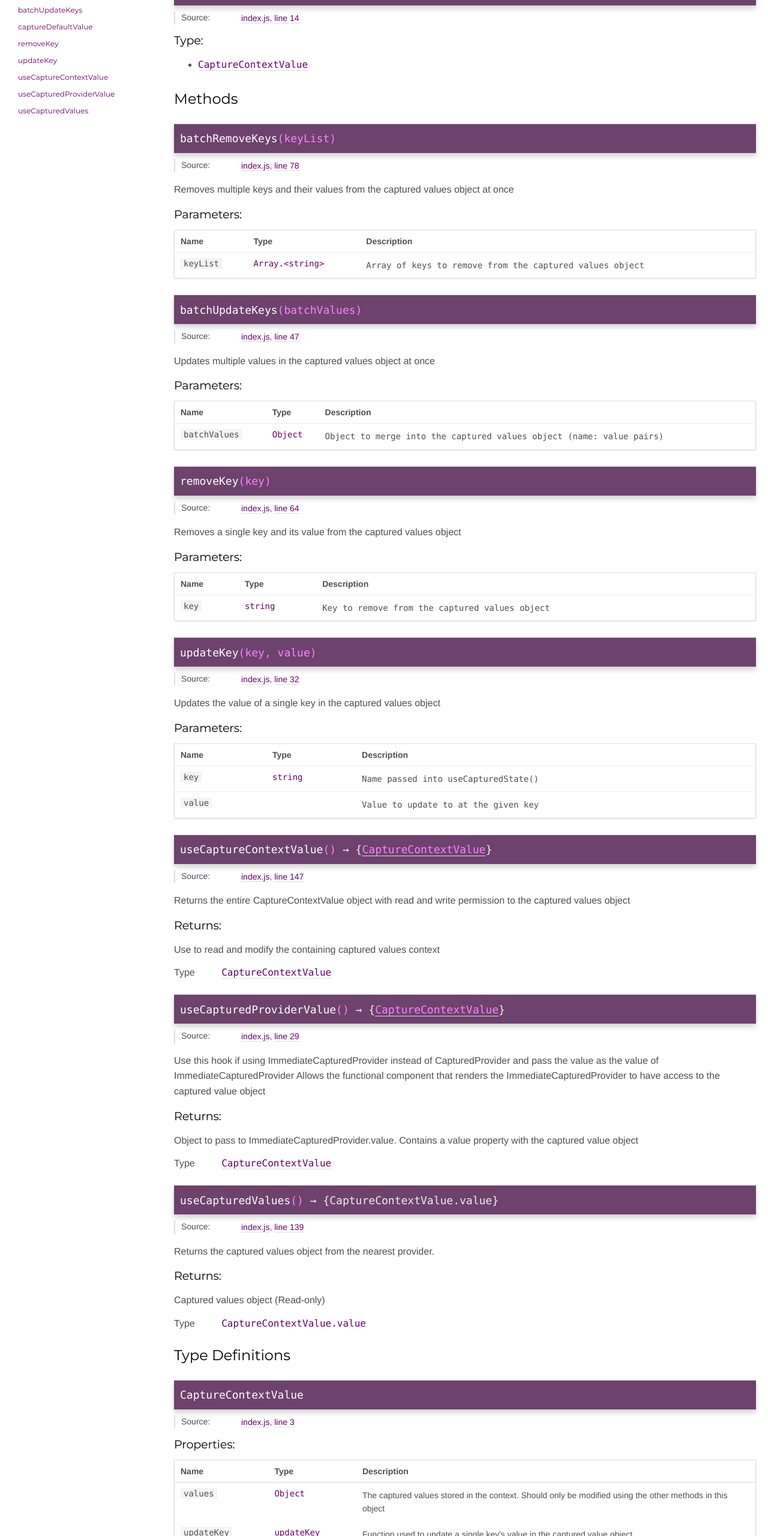
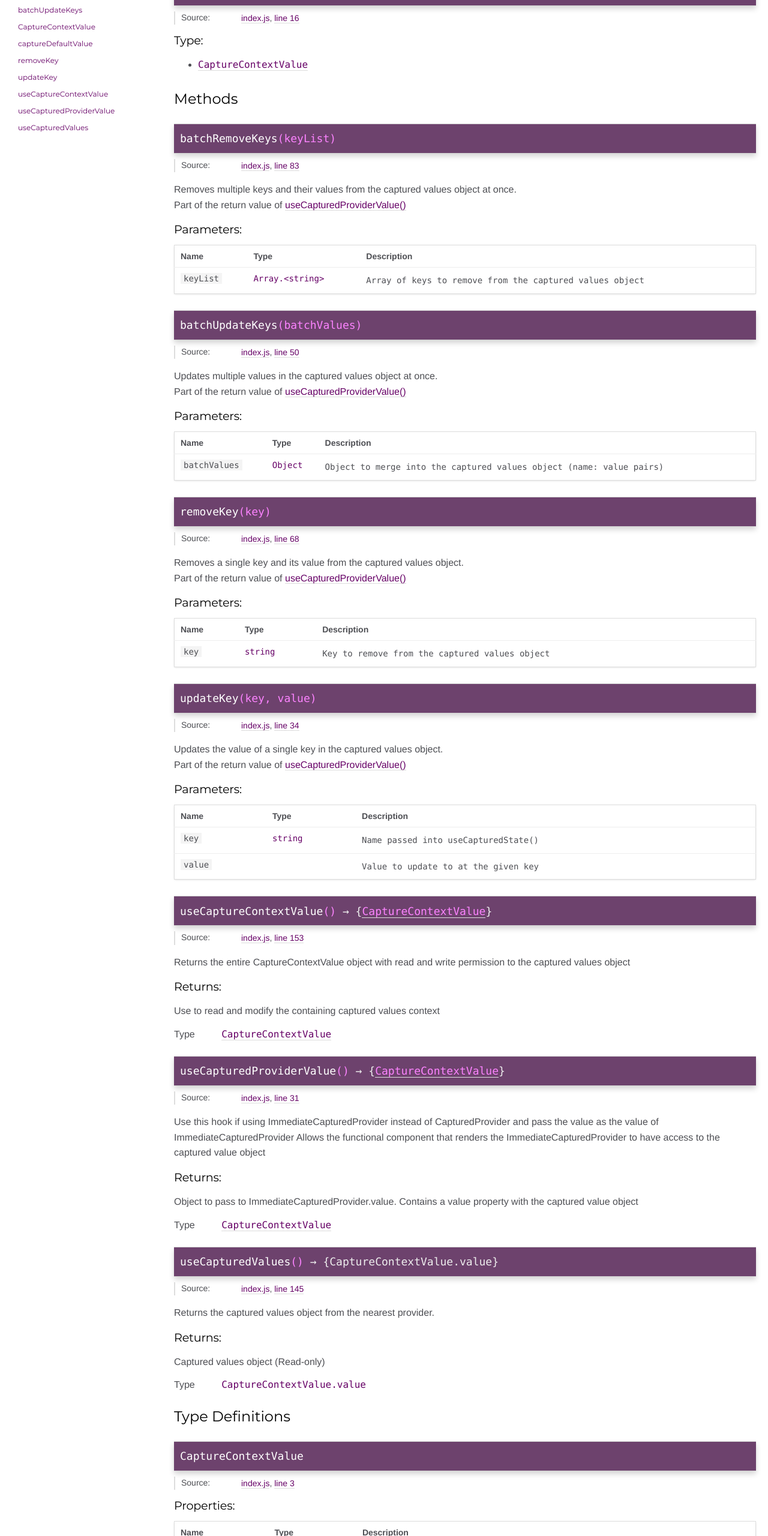
Before and after one commit to malee31/react-use-captured-state, a plain HTML site: page global.html in a window 1280 px wide. Shown: the part 240-2800 px from the top of the page at 60% size. Drawn offline with Linux system fonts and the light colour scheme.

Commit message:
Deploying to gh-pages from @ malee31/use-captured-state@9f2d71d3473727c73256d23323395fdd21ac4498 🚀

```diff
--- a/global.html
+++ b/global.html
@@ -25,11 +25,11 @@
 
 <label for="nav-trigger" class="overlay"></label>
 
-<nav >
+<nav class="wrap">
 
     <input type="text" id="nav-search" placeholder="Search" />
 
-    <h2><a href="index.html">Home</a></h2><h3>Classes</h3><ul><li><a href="CapturedProvider.html">CapturedProvider</a></li><li><a href="ImmediateCapturedProvider.html">ImmediateCapturedProvider</a></li></ul><h3>Global</h3><ul><li><a href="global.html#batchRemoveKeys">batchRemoveKeys</a></li><li><a href="global.html#batchUpdateKeys">batchUpdateKeys</a></li><li><a href="global.html#captureDefaultValue">captureDefaultValue</a></li><li><a href="global.html#removeKey">removeKey</a></li><li><a href="global.html#updateKey">updateKey</a></li><li><a href="global.html#useCaptureContextValue">useCaptureContextValue</a></li><li><a href="global.html#useCapturedProviderValue">useCapturedProviderValue</a></li><li><a href="global.html#useCapturedValues">useCapturedValues</a></li></ul>
+    <h2><a href="index.html">Home</a></h2><h3>Classes</h3><ul><li><a href="CapturedProvider.html">CapturedProvider</a></li><li><a href="ImmediateCapturedProvider.html">ImmediateCapturedProvider</a></li></ul><h3>Global</h3><ul><li><a href="global.html#batchRemoveKeys">batchRemoveKeys</a></li><li><a href="global.html#batchUpdateKeys">batchUpdateKeys</a></li><li><a href="global.html#CaptureContextValue">CaptureContextValue</a></li><li><a href="global.html#captureDefaultValue">captureDefaultValue</a></li><li><a href="global.html#removeKey">removeKey</a></li><li><a href="global.html#updateKey">updateKey</a></li><li><a href="global.html#useCaptureContextValue">useCaptureContextValue</a></li><li><a href="global.html#useCapturedProviderValue">useCapturedProviderValue</a></li><li><a href="global.html#useCapturedValues">useCapturedValues</a></li></ul>
 </nav>
 
 <div id="main">
@@ -132,7 +132,7 @@
 
     <dt class="tag-source">Source:</dt>
     <dd class="tag-source"><ul class="dummy"><li>
-        <a href="index.js.html">index.js</a>, <a href="index.js.html#line14">line 14</a>
+        <a href="index.js.html">index.js</a>, <a href="index.js.html#line16">line 16</a>
     </li></ul></dd>
 
 
@@ -211,7 +211,7 @@
 
     <dt class="tag-source">Source:</dt>
     <dd class="tag-source"><ul class="dummy"><li>
-        <a href="index.js.html">index.js</a>, <a href="index.js.html#line78">line 78</a>
+        <a href="index.js.html">index.js</a>, <a href="index.js.html#line83">line 83</a>
     </li></ul></dd>
 
 
@@ -251,7 +251,8 @@
 
 
 <div class="description usertext">
-    <p>Removes multiple keys and their values from the captured values object at once</p>
+    <p>Removes multiple keys and their values from the captured values object at once. <br>
+Part of the return value of <a href="global.html#useCapturedProviderValue">useCapturedProviderValue()</a></p>
 </div>
 
 
@@ -347,7 +348,7 @@
 
     <dt class="tag-source">Source:</dt>
     <dd class="tag-source"><ul class="dummy"><li>
-        <a href="index.js.html">index.js</a>, <a href="index.js.html#line47">line 47</a>
+        <a href="index.js.html">index.js</a>, <a href="index.js.html#line50">line 50</a>
     </li></ul></dd>
 
 
@@ -387,7 +388,8 @@
 
 
 <div class="description usertext">
-    <p>Updates multiple values in the captured values object at once</p>
+    <p>Updates multiple values in the captured values object at once. <br>
+Part of the return value of <a href="global.html#useCapturedProviderValue">useCapturedProviderValue()</a></p>
 </div>
 
 
@@ -483,7 +485,7 @@
 
     <dt class="tag-source">Source:</dt>
     <dd class="tag-source"><ul class="dummy"><li>
-        <a href="index.js.html">index.js</a>, <a href="index.js.html#line64">line 64</a>
+        <a href="index.js.html">index.js</a>, <a href="index.js.html#line68">line 68</a>
     </li></ul></dd>
 
 
@@ -523,7 +525,8 @@
 
 
 <div class="description usertext">
-    <p>Removes a single key and its value from the captured values object</p>
+    <p>Removes a single key and its value from the captured values object. <br>
+Part of the return value of <a href="global.html#useCapturedProviderValue">useCapturedProviderValue()</a></p>
 </div>
 
 
@@ -619,7 +622,7 @@
 
     <dt class="tag-source">Source:</dt>
     <dd class="tag-source"><ul class="dummy"><li>
-        <a href="index.js.html">index.js</a>, <a href="index.js.html#line32">line 32</a>
+        <a href="index.js.html">index.js</a>, <a href="index.js.html#line34">line 34</a>
     </li></ul></dd>
 
 
@@ -659,7 +662,8 @@
 
 
 <div class="description usertext">
-    <p>Updates the value of a single key in the captured values object</p>
+    <p>Updates the value of a single key in the captured values object. <br>
+Part of the return value of <a href="global.html#useCapturedProviderValue">useCapturedProviderValue()</a></p>
 </div>
 
 
@@ -773,7 +777,7 @@
 
     <dt class="tag-source">Source:</dt>
     <dd class="tag-source"><ul class="dummy"><li>
-        <a href="index.js.html">index.js</a>, <a href="index.js.html#line147">line 147</a>
+        <a href="index.js.html">index.js</a>, <a href="index.js.html#line153">line 153</a>
     </li></ul></dd>
 
 
@@ -882,7 +886,7 @@
 
     <dt class="tag-source">Source:</dt>
     <dd class="tag-source"><ul class="dummy"><li>
-        <a href="index.js.html">index.js</a>, <a href="index.js.html#line29">line 29</a>
+        <a href="index.js.html">index.js</a>, <a href="index.js.html#line31">line 31</a>
     </li></ul></dd>
 
 
@@ -992,7 +996,7 @@ Allows the functional component that renders the ImmediateCapturedProvider to ha
 
     <dt class="tag-source">Source:</dt>
     <dd class="tag-source"><ul class="dummy"><li>
-        <a href="index.js.html">index.js</a>, <a href="index.js.html#line139">line 139</a>
+        <a href="index.js.html">index.js</a>, <a href="index.js.html#line145">line 145</a>
     </li></ul></dd>
 
 
@@ -1182,7 +1186,8 @@ Allows the functional component that renders the ImmediateCapturedProvider to ha
 
 
 
-            <td class="description last"><p>The captured values stored in the context. Should only be modified using the other methods in this object</p></td>
+            <td class="description last"><p>The captured values stored in the context. Should only be modified using the other methods in this object. <br>
+<em>Note: This will initially be an empty object and is only filled with default values on the second render!</em></p></td>
         </tr>
 
 
@@ -1287,7 +1292,8 @@ Allows the functional component that renders the ImmediateCapturedProvider to ha
 
 
 <div class="description usertext">
-    <p>Contains the captured value object and all the methods to modify it</p>
+    <p>Contains the captured value object and all the methods to modify it. <br>
+Is the return value of the <a href="global.html#useCapturedProviderValue">useCapturedProviderValue() hook</a></p>
 </div>
 
 
@@ -1325,7 +1331,7 @@ Allows the functional component that renders the ImmediateCapturedProvider to ha
 <br class="clear">
 
 <footer>
-    Documentation generated by <a href="https://github.com/jsdoc3/jsdoc">JSDoc 3.6.10</a> on Sun May 15 2022 01:30:10 GMT+0000 (Coordinated Universal Time) using the <a href="https://github.com/clenemt/docdash">docdash</a> theme.
+    Documentation generated by <a href="https://github.com/jsdoc3/jsdoc">JSDoc 3.6.10</a> on Sun May 15 2022 21:04:15 GMT+0000 (Coordinated Universal Time) using the <a href="https://github.com/clenemt/docdash">docdash</a> theme.
 </footer>
 
 <script>prettyPrint();</script>
```
Also changed, not shown: CapturedProvider.html (+7 -7 lines), ImmediateCapturedProvider.html (+5 -5 lines), index.html (+8 -4 lines), index.js.html (+19 -13 lines).
